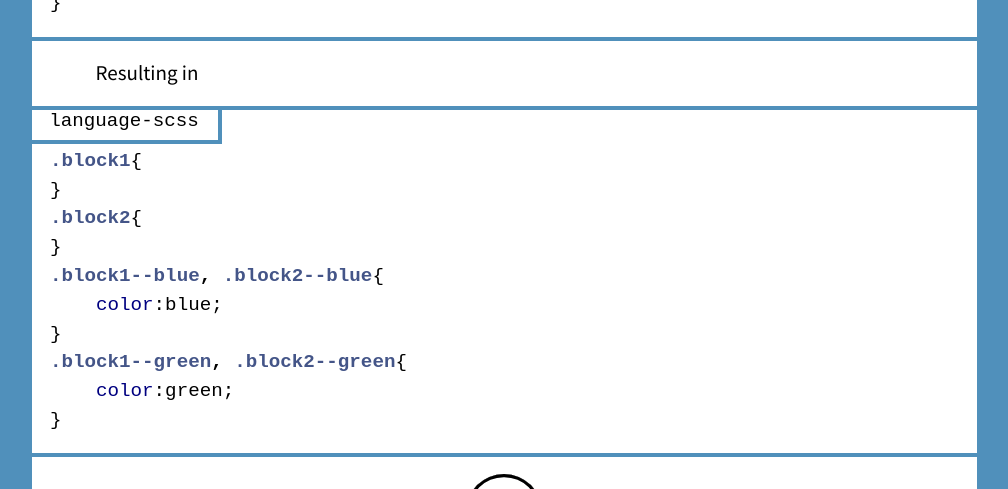
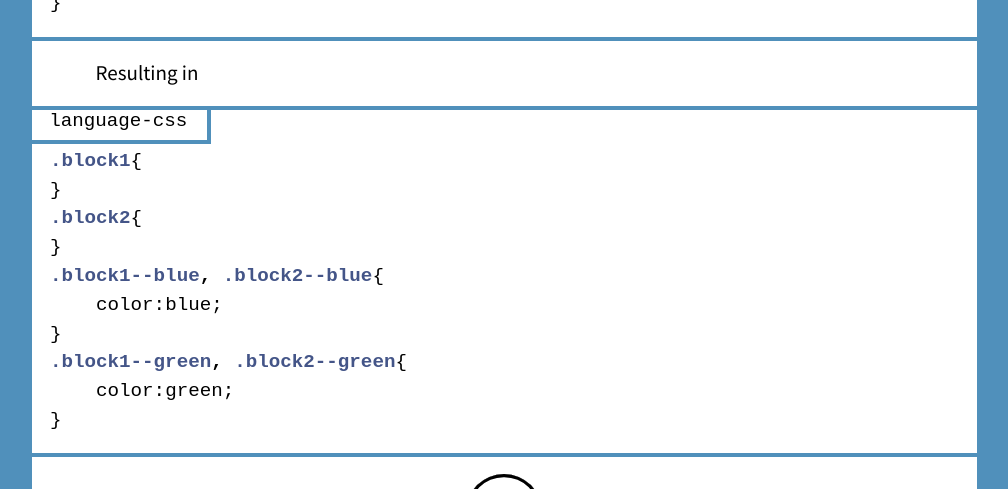
Before and after one commit to FWeinb/fweinb.github.com, a Jekyll site: the page built from _posts/2013-05-10-thoughts-about-sass-and-bem.md, in a window 1280 px wide and 900 px high, scrolled down 2252 px. Shown: the part 244-733 px from the top of the window, without its empty margins (136-1144 px from the left). Built offline with Jekyll 4.4.1, drawn with Linux system fonts in a browser that asks for light colours; Markdown is read by kramdown in place of the engine named in the settings.

Commit message:
scss -> css

```diff
--- a/_posts/2013-05-10-thoughts-about-sass-and-bem.md
+++ b/_posts/2013-05-10-thoughts-about-sass-and-bem.md
@@ -99,7 +99,7 @@ The great thing about this would be that elements and modifiert would be block a
 </div>
 Resulting in
 <div class="highlight-full-view">
-{% highlight scss %}
+{% highlight css %}
 .block1{
 }
 .block2{
```
